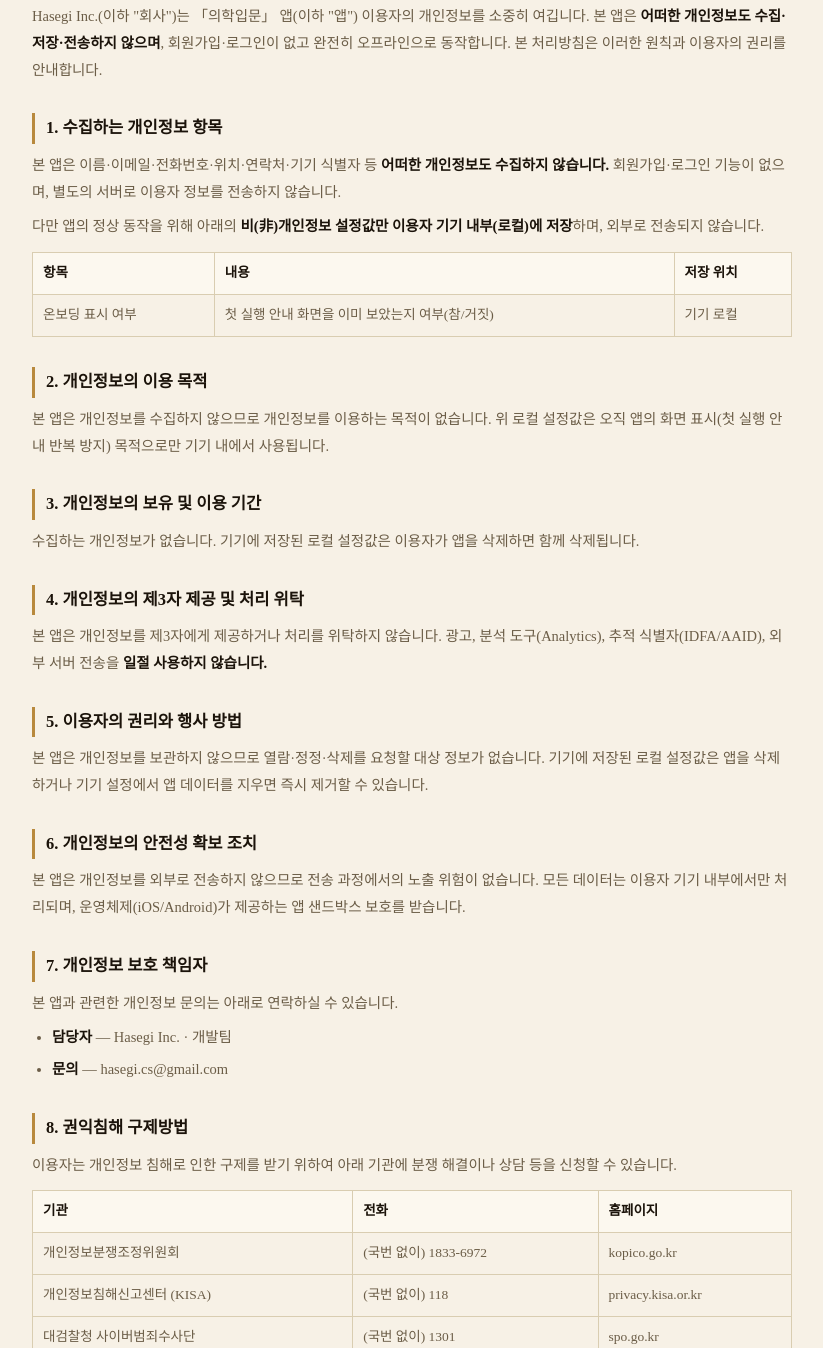
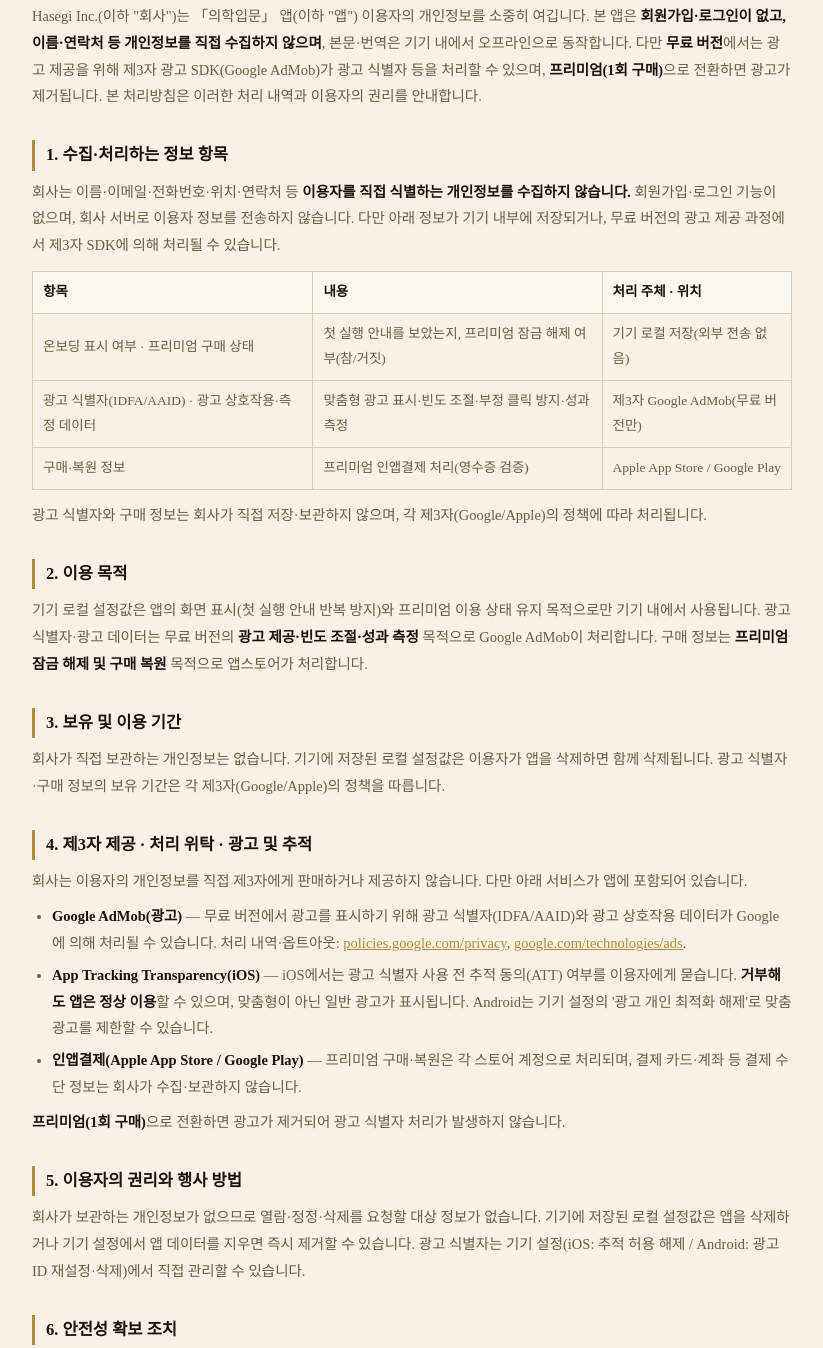
Before and after one commit to hasegi-project-privacy/uihakimmun-policies, a plain HTML site: page privacy/index.html in a window 1280 px wide. Shown: the part 234-1582 px from the top of the page, without its empty margins (228-1051 px from the left). Drawn offline with Linux system fonts and the light colour scheme.

Commit message:
프리미엄·광고 반영: 개인정보(AdMob·ATT·IAP)·약관 제7조·README 개정

```diff
--- a/privacy/index.html
+++ b/privacy/index.html
@@ -40,36 +40,53 @@ a{color:var(--gold);}
   <div class="meta">시행일: 2026년 7월 18일 · 최종 개정: 2026년 7월 18일</div>
 
   <p>Hasegi Inc.(이하 "회사")는 「의학입문」 앱(이하 "앱") 이용자의 개인정보를 소중히 여깁니다.
-  본 앱은 <strong>어떠한 개인정보도 수집·저장·전송하지 않으며</strong>, 회원가입·로그인이 없고 완전히 오프라인으로 동작합니다.
-  본 처리방침은 이러한 원칙과 이용자의 권리를 안내합니다.</p>
+  본 앱은 <strong>회원가입·로그인이 없고, 이름·연락처 등 개인정보를 직접 수집하지 않으며</strong>, 본문·번역은 기기 내에서 오프라인으로 동작합니다.
+  다만 <strong>무료 버전</strong>에서는 광고 제공을 위해 제3자 광고 SDK(Google AdMob)가 광고 식별자 등을 처리할 수 있으며,
+  <strong>프리미엄(1회 구매)</strong>으로 전환하면 광고가 제거됩니다. 본 처리방침은 이러한 처리 내역과 이용자의 권리를 안내합니다.</p>
 
-  <h2>1. 수집하는 개인정보 항목</h2>
-  <p>본 앱은 이름·이메일·전화번호·위치·연락처·기기 식별자 등 <strong>어떠한 개인정보도 수집하지 않습니다.</strong>
-  회원가입·로그인 기능이 없으며, 별도의 서버로 이용자 정보를 전송하지 않습니다.</p>
-  <p>다만 앱의 정상 동작을 위해 아래의 <strong>비(非)개인정보 설정값만 이용자 기기 내부(로컬)에 저장</strong>하며, 외부로 전송되지 않습니다.</p>
+  <h2>1. 수집·처리하는 정보 항목</h2>
+  <p>회사는 이름·이메일·전화번호·위치·연락처 등 <strong>이용자를 직접 식별하는 개인정보를 수집하지 않습니다.</strong>
+  회원가입·로그인 기능이 없으며, 회사 서버로 이용자 정보를 전송하지 않습니다.
+  다만 아래 정보가 기기 내부에 저장되거나, 무료 버전의 광고 제공 과정에서 제3자 SDK에 의해 처리될 수 있습니다.</p>
   <table>
-    <tr><th>항목</th><th>내용</th><th>저장 위치</th></tr>
-    <tr><td>온보딩 표시 여부</td><td>첫 실행 안내 화면을 이미 보았는지 여부(참/거짓)</td><td>기기 로컬</td></tr>
+    <tr><th>항목</th><th>내용</th><th>처리 주체 · 위치</th></tr>
+    <tr><td>온보딩 표시 여부 · 프리미엄 구매 상태</td><td>첫 실행 안내를 보았는지, 프리미엄 잠금 해제 여부(참/거짓)</td><td>기기 로컬 저장(외부 전송 없음)</td></tr>
+    <tr><td>광고 식별자(IDFA/AAID) · 광고 상호작용·측정 데이터</td><td>맞춤형 광고 표시·빈도 조절·부정 클릭 방지·성과 측정</td><td>제3자 Google AdMob(무료 버전만)</td></tr>
+    <tr><td>구매·복원 정보</td><td>프리미엄 인앱결제 처리(영수증 검증)</td><td>Apple App Store / Google Play</td></tr>
   </table>
+  <p>광고 식별자와 구매 정보는 회사가 직접 저장·보관하지 않으며, 각 제3자(Google/Apple)의 정책에 따라 처리됩니다.</p>
 
-  <h2>2. 개인정보의 이용 목적</h2>
-  <p>본 앱은 개인정보를 수집하지 않으므로 개인정보를 이용하는 목적이 없습니다.
-  위 로컬 설정값은 오직 앱의 화면 표시(첫 실행 안내 반복 방지) 목적으로만 기기 내에서 사용됩니다.</p>
+  <h2>2. 이용 목적</h2>
+  <p>기기 로컬 설정값은 앱의 화면 표시(첫 실행 안내 반복 방지)와 프리미엄 이용 상태 유지 목적으로만 기기 내에서 사용됩니다.
+  광고 식별자·광고 데이터는 무료 버전의 <strong>광고 제공·빈도 조절·성과 측정</strong> 목적으로 Google AdMob이 처리합니다.
+  구매 정보는 <strong>프리미엄 잠금 해제 및 구매 복원</strong> 목적으로 앱스토어가 처리합니다.</p>
 
-  <h2>3. 개인정보의 보유 및 이용 기간</h2>
-  <p>수집하는 개인정보가 없습니다. 기기에 저장된 로컬 설정값은 이용자가 앱을 삭제하면 함께 삭제됩니다.</p>
+  <h2>3. 보유 및 이용 기간</h2>
+  <p>회사가 직접 보관하는 개인정보는 없습니다. 기기에 저장된 로컬 설정값은 이용자가 앱을 삭제하면 함께 삭제됩니다.
+  광고 식별자·구매 정보의 보유 기간은 각 제3자(Google/Apple)의 정책을 따릅니다.</p>
 
-  <h2>4. 개인정보의 제3자 제공 및 처리 위탁</h2>
-  <p>본 앱은 개인정보를 제3자에게 제공하거나 처리를 위탁하지 않습니다.
-  광고, 분석 도구(Analytics), 추적 식별자(IDFA/AAID), 외부 서버 전송을 <strong>일절 사용하지 않습니다.</strong></p>
+  <h2>4. 제3자 제공 · 처리 위탁 · 광고 및 추적</h2>
+  <p>회사는 이용자의 개인정보를 직접 제3자에게 판매하거나 제공하지 않습니다. 다만 아래 서비스가 앱에 포함되어 있습니다.</p>
+  <ul>
+    <li><strong>Google AdMob(광고)</strong> — 무료 버전에서 광고를 표시하기 위해 광고 식별자(IDFA/AAID)와 광고 상호작용 데이터가
+      Google에 의해 처리될 수 있습니다. 처리 내역·옵트아웃: <a href="https://policies.google.com/privacy">policies.google.com/privacy</a>,
+      <a href="https://policies.google.com/technologies/ads">google.com/technologies/ads</a>.</li>
+    <li><strong>App Tracking Transparency(iOS)</strong> — iOS에서는 광고 식별자 사용 전 추적 동의(ATT) 여부를 이용자에게 묻습니다.
+      <strong>거부해도 앱은 정상 이용</strong>할 수 있으며, 맞춤형이 아닌 일반 광고가 표시됩니다. Android는 기기 설정의
+      '광고 개인 최적화 해제'로 맞춤 광고를 제한할 수 있습니다.</li>
+    <li><strong>인앱결제(Apple App Store / Google Play)</strong> — 프리미엄 구매·복원은 각 스토어 계정으로 처리되며,
+      결제 카드·계좌 등 결제 수단 정보는 회사가 수집·보관하지 않습니다.</li>
+  </ul>
+  <p><strong>프리미엄(1회 구매)</strong>으로 전환하면 광고가 제거되어 광고 식별자 처리가 발생하지 않습니다.</p>
 
   <h2>5. 이용자의 권리와 행사 방법</h2>
-  <p>본 앱은 개인정보를 보관하지 않으므로 열람·정정·삭제를 요청할 대상 정보가 없습니다.
-  기기에 저장된 로컬 설정값은 앱을 삭제하거나 기기 설정에서 앱 데이터를 지우면 즉시 제거할 수 있습니다.</p>
+  <p>회사가 보관하는 개인정보가 없으므로 열람·정정·삭제를 요청할 대상 정보가 없습니다.
+  기기에 저장된 로컬 설정값은 앱을 삭제하거나 기기 설정에서 앱 데이터를 지우면 즉시 제거할 수 있습니다.
+  광고 식별자는 기기 설정(iOS: 추적 허용 해제 / Android: 광고 ID 재설정·삭제)에서 직접 관리할 수 있습니다.</p>
 
-  <h2>6. 개인정보의 안전성 확보 조치</h2>
-  <p>본 앱은 개인정보를 외부로 전송하지 않으므로 전송 과정에서의 노출 위험이 없습니다.
-  모든 데이터는 이용자 기기 내부에서만 처리되며, 운영체제(iOS/Android)가 제공하는 앱 샌드박스 보호를 받습니다.</p>
+  <h2>6. 안전성 확보 조치</h2>
+  <p>회사는 이용자 정보를 회사 서버로 전송·보관하지 않습니다. 로컬 데이터는 이용자 기기 내부에서만 처리되며,
+  운영체제(iOS/Android)가 제공하는 앱 샌드박스 보호를 받습니다. 제3자 SDK(AdMob)는 각 사업자의 보안 정책에 따라 데이터를 처리합니다.</p>
 
   <h2>7. 개인정보 보호 책임자</h2>
   <p>본 앱과 관련한 개인정보 문의는 아래로 연락하실 수 있습니다.</p>
```
Also changed, not shown: terms/index.html (+10 -3 lines), 1 other file.
